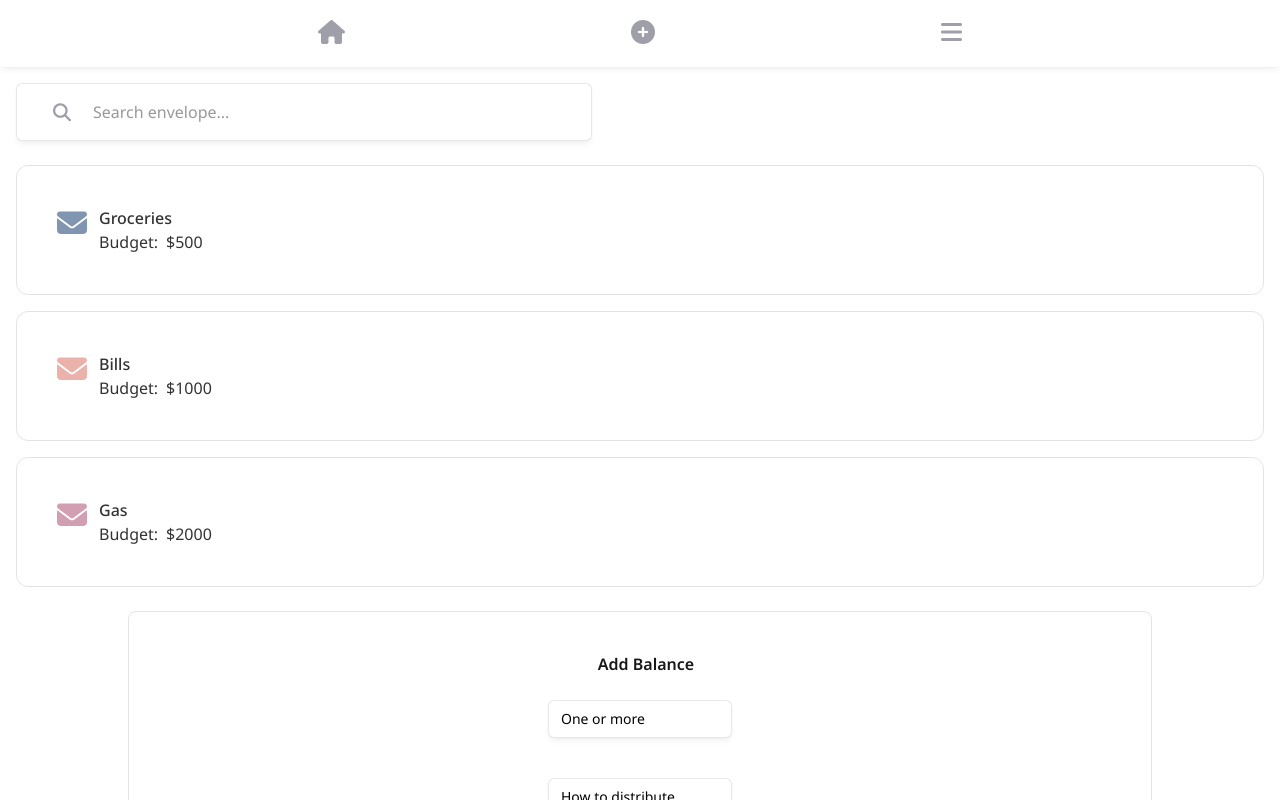
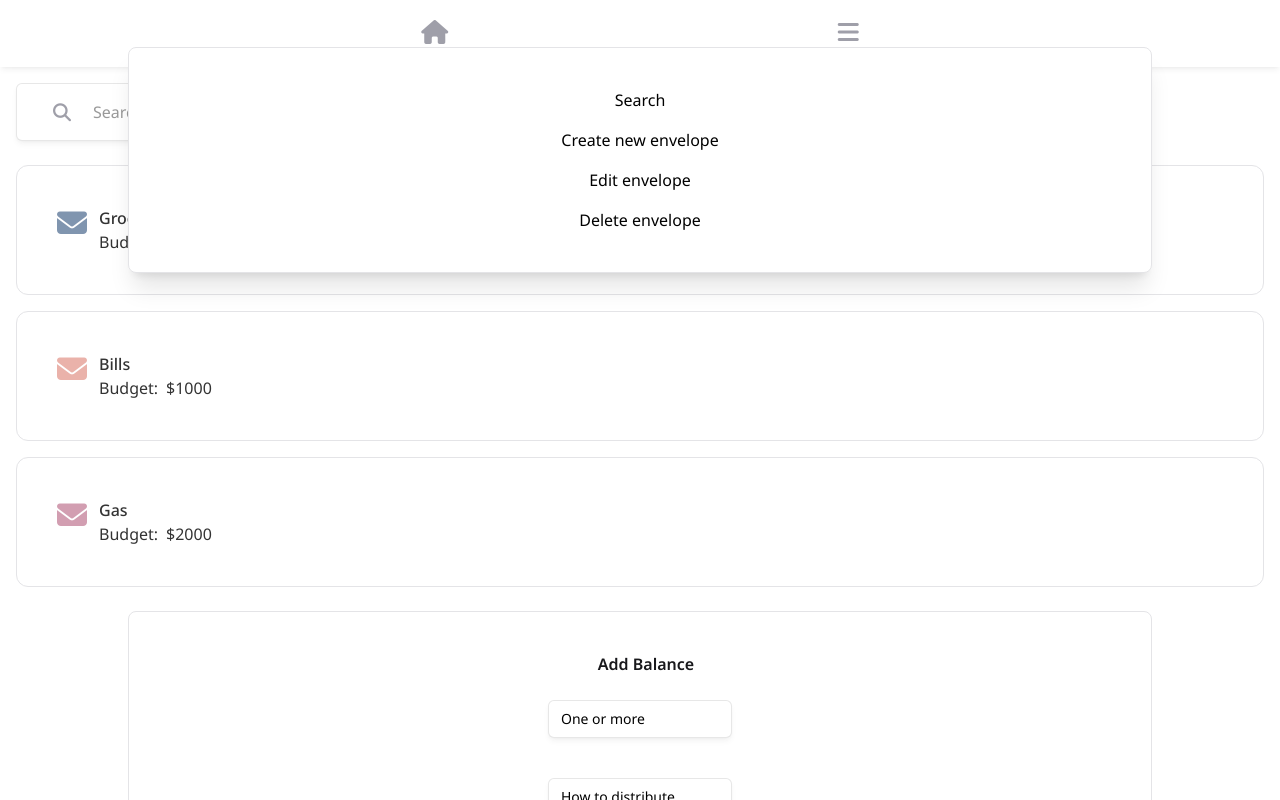
Before and after one commit to deboraschaan/personal-budget, a React (Vite) app in the folder frontend/: page / in a window 1280 px wide. Shown: the top 800 px of the page. Built offline with nearby package versions, Linux system fonts and the light colour scheme.

Commit message:
Start nav dropdown component

```diff
--- a/frontend/src/components/navbar/Navbar.jsx
+++ b/frontend/src/components/navbar/Navbar.jsx
@@ -1,5 +1,6 @@
 import React from "react";
 import NavbarButton from "./NavbarButton";
+import NavbarOptions from "./NavbarOptions";
 import { useNavigate } from "react-router";
 // import { handleSearch, handleBlob } from '../utils/index.js'
 let handleSearch;
@@ -12,7 +13,6 @@ export default function Navbar() {
         <nav className="sticky top-0 z-50 bg-white items-center px-4 py-5 shadow-md shadow-zinc-900/5 transition duration-500 sm:px-6 lg:px-8">
             <div className="flex flex-row justify-evenly">
                 <NavbarButton checked onClick={() => navigate('/')} variant={'home'} icon="fa-solid fa-home" />
-                <NavbarButton onClick={handleSearch} variant={'search'} icon="fa-solid fa-circle-plus" />
                 <NavbarButton onClick={handleOptions} variant={'options'} icon="fa-solid fa-bars" />
             </div>
             <div className="hidden flex-row justify-evenly my-10">
@@ -25,6 +25,7 @@ export default function Navbar() {
                 <NavbarButton onClick={handleSearch} variant={'search'} icon="fa-solid fa-filter" />
                 <NavbarButton onClick={handleOptions} variant={'options'} icon="fa-solid fa-sort" />
             </div>
+            <NavbarOptions></NavbarOptions>
         </nav>
     )
 };
--- /dev/null
+++ b/frontend/src/components/navbar/NavbarOptions.jsx
@@ -0,0 +1,19 @@
+import React from "react";
+import { Link } from "react-router";
+
+export default function NavbarOptions(props) {
+
+
+    return (
+        <dialog id="dropdown-id" className="block shadow-xl backdrop-blur-sm w-4/5 m-auto rounded-lg border-zinc-200 border p-4">
+            <div className="flex flex-col items-center gap-4 p-6">
+
+                <Link to={props.modal}>Search</Link>
+                <Link to={props.modal}>Create new envelope</Link>
+                <Link to={props.modal}>Edit envelope</Link>
+                <Link to={props.modal}>Delete envelope</Link>
+            </div>
+
+        </dialog>
+    )
+}
```
